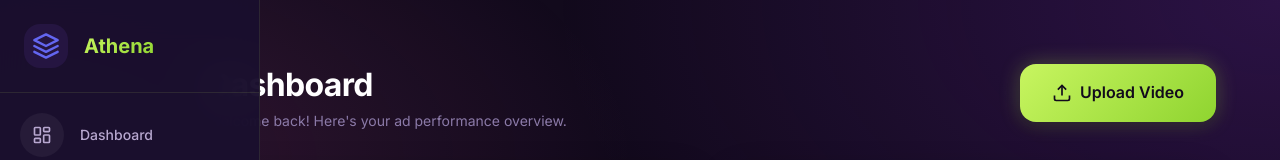
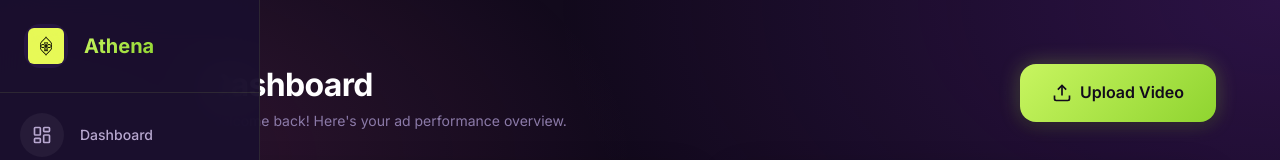
Before and after one commit to princecjqlara/athena, a Next.js app: page / in a window 1280 px wide. Shown: the top 160 px of the page. Built offline with nearby package versions, Linux system fonts and the light colour scheme.

Commit message:
Update sidebar with new Athena logo

```diff
--- a/components/Sidebar.tsx
+++ b/components/Sidebar.tsx
@@ -24,18 +24,7 @@ export function Sidebar() {
       <div className="sidebar-header">
         <div className="logo">
           <div className="logo-icon">
-            <svg width="28" height="28" viewBox="0 0 24 24" fill="none" xmlns="http://www.w3.org/2000/svg">
-              <path d="M12 2L2 7L12 12L22 7L12 2Z" stroke="url(#gradient)" strokeWidth="2" strokeLinecap="round" strokeLinejoin="round" />
-              <path d="M2 17L12 22L22 17" stroke="url(#gradient)" strokeWidth="2" strokeLinecap="round" strokeLinejoin="round" />
-              <path d="M2 12L12 17L22 12" stroke="url(#gradient)" strokeWidth="2" strokeLinecap="round" strokeLinejoin="round" />
-              <defs>
-                <linearGradient id="gradient" x1="2" y1="2" x2="22" y2="22">
-                  <stop stopColor="#6366f1" />
-                  <stop offset="0.5" stopColor="#a855f7" />
-                  <stop offset="1" stopColor="#ec4899" />
-                </linearGradient>
-              </defs>
-            </svg>
+            <img src="/logo.png" alt="Athena" width="36" height="36" style={{ borderRadius: '6px' }} />
           </div>
           {!isCollapsed && <span className="logo-text">Athena</span>}
         </div>
```
Also changed, not shown: public/logo.png (added).
